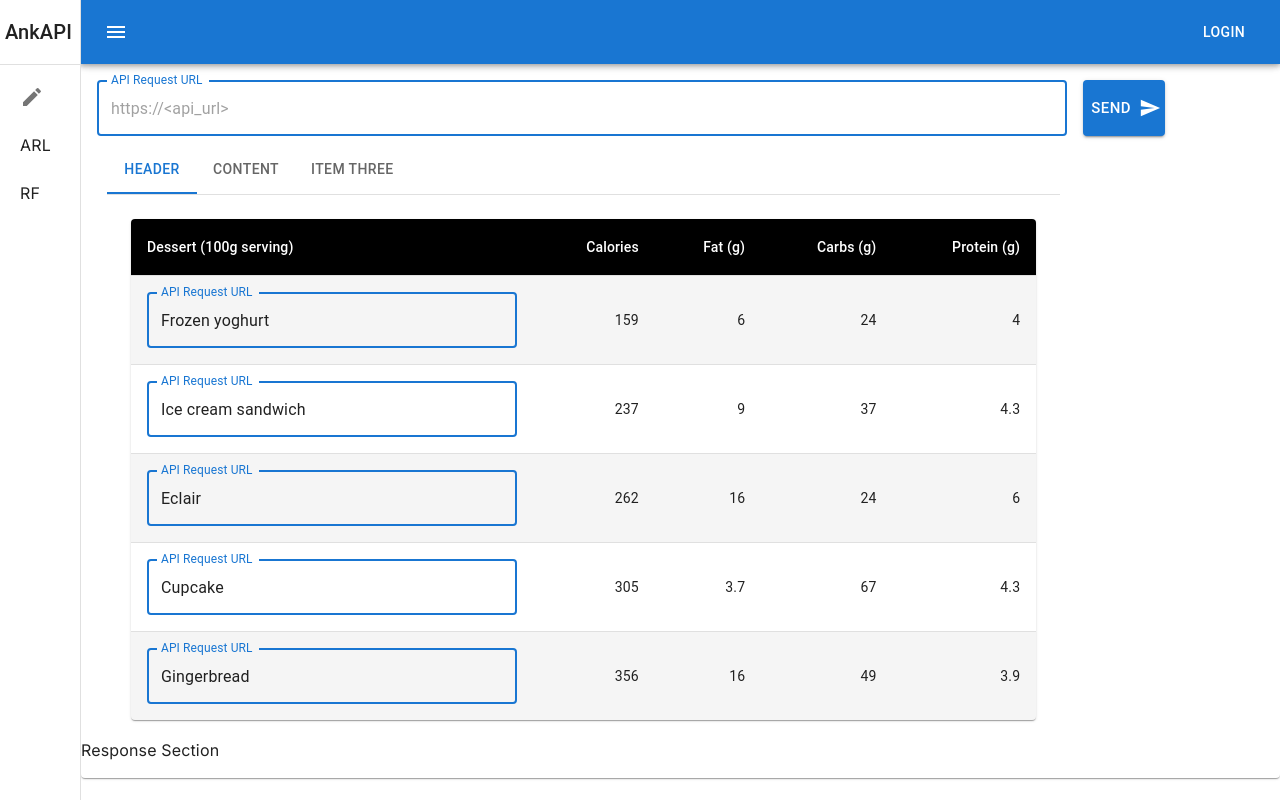
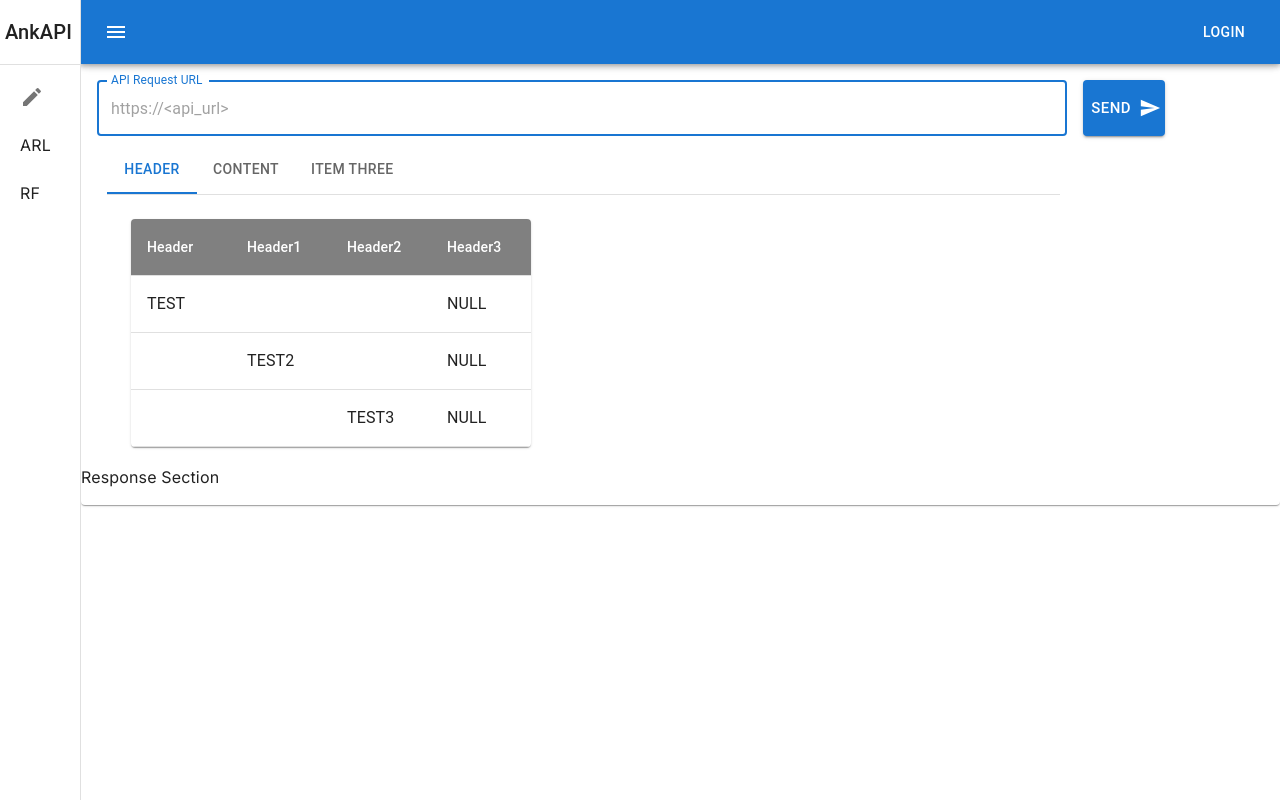
Before and after one commit to EfecanAltay/AnkAPI, a Next.js app: page /dashboard in a window 1280 px wide. Built offline with nearby package versions, Linux system fonts and the light colour scheme.

Commit message:
fixed data-grid editable mode

```diff
--- a/src/components/contents/create-api.page.tsx
+++ b/src/components/contents/create-api.page.tsx
@@ -1,9 +1,28 @@
 "use client";
 
 import * as React from "react";
-import { Box, Button, Grid, Tab, Table, TableBody, TableCell, TableContainer, TableHead, TableRow, Tabs, TextField, Typography, styled, tableCellClasses, useTheme } from "@mui/material";
-import SendIcon from '@mui/icons-material/Send';
-import Paper from '@mui/material/Paper';
+import {
+  Box,
+  Button,
+  Grid,
+  Tab,
+  Table,
+  TableBody,
+  TableCell,
+  TableContainer,
+  TableHead,
+  TableRow,
+  Tabs,
+  TextField,
+  Typography,
+  styled,
+  tableCellClasses,
+  useTheme,
+} from "@mui/material";
+import SendIcon from "@mui/icons-material/Send";
+import Paper from "@mui/material/Paper";
+import DataGrid from "../data-grid/data-grid.component";
+import { DataGridTableRule } from "../data-grid/data-grid-cell.type";
 
 //#region TabPanel
 
@@ -24,11 +43,7 @@ function CustomTabPanel(props: TabPanelProps) {
       aria-labelledby={`simple-tab-${index}`}
       {...other}
     >
-      {value === index && (
-        <Box sx={{ p: 3 }}>
-          {children}
-        </Box>
-      )}
+      {value === index && <Box sx={{ p: 3 }}>{children}</Box>}
     </div>
   );
 }
@@ -36,7 +51,7 @@ function CustomTabPanel(props: TabPanelProps) {
 function a11yProps(index: number) {
   return {
     id: `simple-tab-${index}`,
-    'aria-controls': `simple-tabpanel-${index}`,
+    "aria-controls": `simple-tabpanel-${index}`,
   };
 }
 //#endregion
@@ -54,11 +69,11 @@ const StyledTableCell = styled(TableCell)(({ theme }) => ({
 }));
 
 const StyledTableRow = styled(TableRow)(({ theme }) => ({
-  '&:nth-of-type(odd)': {
+  "&:nth-of-type(odd)": {
     backgroundColor: theme.palette.action.hover,
   },
   // hide last border
-  '&:last-child td, &:last-child th': {
+  "&:last-child td, &:last-child th": {
     border: 0,
   },
 }));
@@ -68,17 +83,17 @@ function createData(
   calories: number,
   fat: number,
   carbs: number,
-  protein: number,
+  protein: number
 ) {
   return { name, calories, fat, carbs, protein };
 }
 
 const rows = [
-  createData('Frozen yoghurt', 159, 6.0, 24, 4.0),
-  createData('Ice cream sandwich', 237, 9.0, 37, 4.3),
-  createData('Eclair', 262, 16.0, 24, 6.0),
-  createData('Cupcake', 305, 3.7, 67, 4.3),
-  createData('Gingerbread', 356, 16.0, 49, 3.9),
+  createData("Frozen yoghurt", 159, 6.0, 24, 4.0),
+  createData("Ice cream sandwich", 237, 9.0, 37, 4.3),
+  createData("Eclair", 262, 16.0, 24, 6.0),
+  createData("Cupcake", 305, 3.7, 67, 4.3),
+  createData("Gingerbread", 356, 16.0, 49, 3.9),
 ];
 
 //#endregion
@@ -98,71 +113,52 @@ export default function UICreateAPIPage() {
         backgroundColor: "white",
         flexGrow: "initial",
         p: 2,
-      }}>
+      }}
+    >
       <Grid container spacing={2}>
-        <Grid item sm={9} md={10} xs={10} >
+        <Grid item sm={9} md={10} xs={10}>
           <TextField
             fullWidth
             id="outlined-required"
             label="API Request URL"
             placeholder="https://<api_url>"
-            focused/>
+            focused
+          />
         </Grid>
-        <Grid item sm={2} md={1} xs={1} >
-          <Button fullWidth variant="contained" size="large" endIcon={<SendIcon />} style={{ height:"100%" }} >Send</Button>
+        <Grid item sm={2} md={1} xs={1}>
+          <Button
+            fullWidth
+            variant="contained"
+            size="large"
+            endIcon={<SendIcon />}
+            style={{ height: "100%" }}
+          >
+            Send
+          </Button>
         </Grid>
       </Grid>
-      <Grid container spacing={2} style={{padding:10}}>
-        <Grid item sm={9} md={10} xs={10} >
-        <Box sx={{ borderBottom: 1, borderColor: 'divider' }}>
-          <Tabs value={value} onChange={handleChange} aria-label="basic tabs example">
+      <Grid container spacing={2} style={{ padding: 10 }}>
+        <Grid item sm={9} md={10} xs={10}>
+          <Box sx={{ borderBottom: 1, borderColor: "divider" }}>
+            <Tabs
+              value={value}
+              onChange={handleChange}
+              aria-label="basic tabs example"
+            >
               <Tab label="Header" {...a11yProps(0)} />
               <Tab label="Content" {...a11yProps(1)} />
               <Tab label="Item Three" {...a11yProps(2)} />
             </Tabs>
           </Box>
-        <CustomTabPanel  value={value} index={0}>
-          <TableContainer component={Paper}>
-            <Table sx={{ minWidth: 700 }} aria-label="customized table">
-              <TableHead>
-                <TableRow>
-                  <StyledTableCell>Dessert (100g serving)</StyledTableCell>
-                  <StyledTableCell align="right">Calories</StyledTableCell>
-                  <StyledTableCell align="right">Fat&nbsp;(g)</StyledTableCell>
-                  <StyledTableCell align="right">Carbs&nbsp;(g)</StyledTableCell>
-                  <StyledTableCell align="right">Protein&nbsp;(g)</StyledTableCell>
-                </TableRow>
-              </TableHead>
-              <TableBody>
-                {rows.map((row) => (
-                  <StyledTableRow key={row.name}>
-                    <StyledTableCell component="th" scope="row">
-                      <TextField
-                        fullWidth
-                        id="outlined-required"
-                        label="API Request URL"
-                        placeholder="https://<api_url>"
-                        value={row.name}
-                        focused/>
-                    </StyledTableCell>
-                    <StyledTableCell align="right">
-                      {row.calories}
-                    </StyledTableCell>
-                    <StyledTableCell align="right">{row.fat}</StyledTableCell>
-                    <StyledTableCell align="right">{row.carbs}</StyledTableCell>
-                    <StyledTableCell align="right">{row.protein}</StyledTableCell>
-                  </StyledTableRow>
-                ))}
-              </TableBody>
-            </Table>
-          </TableContainer>
-        </CustomTabPanel >
-        <CustomTabPanel  value={value} index={1}>
+          <CustomTabPanel value={value} index={0}>
+            <DataGrid Mode={DataGridTableRule.Editable} />
+          </CustomTabPanel>
+          <CustomTabPanel value={value} index={1}>
             Content
-        </CustomTabPanel >
-        <CustomTabPanel  value={value} index={2}>
+          </CustomTabPanel>
+          <CustomTabPanel value={value} index={2}>
             Item Three
-        </CustomTabPanel >
+          </CustomTabPanel>
         </Grid>
       </Grid>
       <Grid container spacing={2}>
--- /dev/null
+++ b/src/components/data-grid/data-grid.component.tsx
@@ -0,0 +1,258 @@
+import {
+  Paper,
+  Table,
+  TableBody,
+  TableCell,
+  TableContainer,
+  TableHead,
+  TableRow,
+  TextField,
+  Typography,
+  styled,
+  tableCellClasses,
+} from "@mui/material";
+import "./data-grid.css";
+import { IDataGrid } from "./data-grid.interface";
+import {
+  DataGridCellMode,
+  DataGridCellRule,
+  DataGridCellType,
+  DataGridTableRule,
+} from "./data-grid-cell.type";
+import React from "react";
+
+const StyledTableCell = styled(TableCell)(({ theme }) => ({
+  [`&.${tableCellClasses.head}`]: {
+    backgroundColor: "gray",
+    color: theme.palette.common.white,
+  },
+  [`&.${tableCellClasses.body}`]: {
+    fontSize: 14,
+  },
+}));
+
+const StyledTableRow = styled(TableRow)(({ theme }) => ({
+  "&:nth-of-type(odd)": {
+    backgroundColor: theme.palette.action.hover,
+  },
+  // hide last border
+  "&:last-child td, &:last-child th": {
+    border: 0,
+  },
+}));
+
+class DataGridColHeader {
+  public Id: number = 0;
+  public Name: string = "";
+  public Width: number = 100;
+}
+
+class DataGridCol {
+  public Id: number = 0;
+  public Value?: number | string;
+  public Type: DataGridCellType = DataGridCellType.Text;
+  public Rule: DataGridCellRule = DataGridCellRule.Normal;
+  public CurrentMode: DataGridCellMode = DataGridCellMode.Normal;
+
+  /**
+   * DataGridCol
+   */
+  constructor(
+    id: number,
+    value?: number | string,
+    type: DataGridCellType = DataGridCellType.Text,
+    rule: DataGridCellRule = DataGridCellRule.Normal
+  ) {
+    this.Id = id;
+    this.Value = value;
+    this.Rule = rule;
+    this.Type = type;
+  }
+}
+
+class DataGridRow {
+  public Id: number = 0;
+  public DataGridCol: DataGridCol[] = [];
+  public Mode: DataGridCellMode = DataGridCellMode.Normal;
+
+  /**
+   * DataGridRow
+   */
+  constructor(
+    id: number,
+    dataGridCols: DataGridCol[] = [],
+    mode: DataGridCellMode = DataGridCellMode.Normal
+  ) {
+    this.Id = id;
+    this.DataGridCol = [];
+    this.Mode = mode;
+    this.DataGridCol = dataGridCols;
+  }
+}
+const colHeader: DataGridColHeader[] = [
+  { Id: 0, Name: "Header", Width: 100 },
+  { Id: 1, Name: "Header1", Width: 100 },
+  { Id: 2, Name: "Header2", Width: 100 },
+  { Id: 3, Name: "Header3", Width: 100 },
+];
+
+const rows: DataGridRow[] = [
+  new DataGridRow(0, [
+    new DataGridCol(
+      0,
+      "TEST",
+      DataGridCellType.Text,
+      DataGridCellRule.Editable
+    ),
+    new DataGridCol(1, "", DataGridCellType.Text, DataGridCellRule.Editable),
+    new DataGridCol(2),
+  ]),
+  new DataGridRow(1, [
+    new DataGridCol(0),
+    new DataGridCol(1, "TEST2"),
+    new DataGridCol(2),
+  ]),
+  new DataGridRow(2, [
+    new DataGridCol(0),
+    new DataGridCol(1),
+    new DataGridCol(2, "TEST3"),
+  ]),
+];
+
+export default function DataGrid(iDataGrid: IDataGrid) {
+  const [, forceRender] = React.useState(false);
+
+  function RenderRow(row: DataGridRow) {
+    return (
+      <TableRow key={row.Id}>
+        {colHeader.map((_col, _index) => RenderCell(row.DataGridCol[_index]))}
+      </TableRow>
+    );
+  }
+
+  function _cellOnClick(col: DataGridCol, inputColRef: any) {
+    if (
+      iDataGrid.Mode === DataGridTableRule.Editable &&
+      col.Rule === DataGridCellRule.Editable
+    ) {
+      col.CurrentMode = DataGridCellMode.Edit;
+      forceRender((prev) => !prev);
+      inputColRef?.focus();
+    }
+  }
+
+  function _cellOnBlur(col: DataGridCol) {
+    if (
+      iDataGrid.Mode === DataGridTableRule.Editable &&
+      col.Rule === DataGridCellRule.Editable
+    ) {
+      col.CurrentMode = DataGridCellMode.Normal;
+      forceRender((prev) => !prev);
+    }
+  }
+
+  function _textCellOnChanged(col: DataGridCol, event: any) {
+    col.Value = event.currentTarget.value.toString();
+  }
+
+  function RenderCell(col: DataGridCol) {
+    let renderCell: any;
+    let cellId: number = 0;
+    let inputRef: any;
+    if (col) {
+      cellId = col.Id;
+      switch (col.Type) {
+        case DataGridCellType.Text:
+          switch (col.CurrentMode) {
+            case DataGridCellMode.Normal:
+              renderCell = <Typography>{col.Value}</Typography>;
+              break;
+            case DataGridCellMode.Edit:
+              renderCell = (
+                <TextField
+                  multiline
+                  variant="standard"
+                  defaultValue={col.Value}
+                  inputRef={(input) => input && input.focus()}
+                  onBlur={() => {
+                    _cellOnBlur(col);
+                  }}
+                  onChange={(event) => {
+                    _textCellOnChanged(col, event);
+                  }}
+                />
+              );
+              break;
+          }
+          break;
+        case DataGridCellType.Number:
+          switch (col.CurrentMode) {
+            case DataGridCellMode.Normal:
+              renderCell = <Typography>{col.Value ? col.Value : 0}</Typography>;
+              break;
+            case DataGridCellMode.Edit:
+              renderCell = <TextField value={col.Value} />;
+              break;
+          }
+          break;
+        default:
+          switch (col.CurrentMode) {
+            case DataGridCellMode.Normal:
+              renderCell = <Typography>{col.Value}</Typography>;
+              break;
+            case DataGridCellMode.Edit:
+              renderCell = <TextField value={col.Value} />;
+              break;
+          }
+          break;
+      }
+    } else {
+      renderCell = (
+        <Typography component="div" sx={{ flexGrow: 1 }}>
+          NULL
+        </Typography>
+      );
+    }
+
+    return (
+      <StyledTableCell
+        key={cellId}
+        onClick={() => {
+          if(col)
+            _cellOnClick(col, inputRef);
+        }}
+        className={col && col.Rule === DataGridCellRule.Editable ? "data-grid-cell editable": "data-grid-cell"}>
+        {renderCell}
+      </StyledTableCell>
+    );
+  }
+
+  return (
+    <Paper
+      sx={{
+        width: "fit-content",
+        blockSize: "fit-content",
+        overflow: "hidden",
+      }}
+    >
+      <TableContainer>
+        <Table aria-label="customized table">
+          <TableHead>
+            <TableRow>
+              {colHeader.map((col) => (
+                <StyledTableCell
+                  sx={{ width: col.Width }}
+                  key={col.Id}
+                  align="left"
+                >
+                  {col.Name}
+                </StyledTableCell>
+              ))}
+            </TableRow>
+          </TableHead>
+          <TableBody>{rows.map((row) => RenderRow(row))}</TableBody>
+        </Table>
+      </TableContainer>
+    </Paper>
+  );
+}
--- /dev/null
+++ b/src/components/data-grid/data-grid.css
@@ -0,0 +1,6 @@
+.data-grid-cell{
+}
+
+.data-grid-cell.editable{
+    cursor: text;
+}
```
Also changed, not shown: src/components/content-page.tsx (+4 -6 lines), src/components/data-grid/data-grid-cell.type.tsx (added, +21 -0 lines), src/components/data-grid/data-grid.interface.ts (added, +15 -0 lines). Lines whose indentation alone changed are shown as unchanged.
